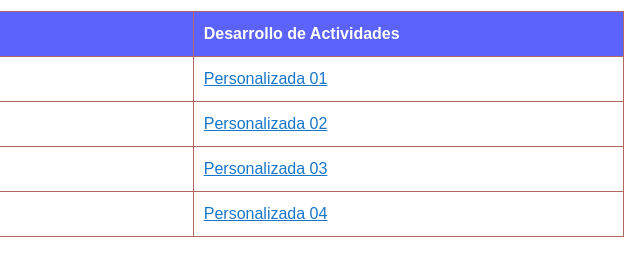
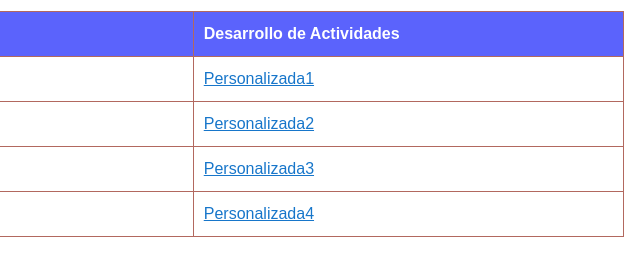
Before and after one commit to LEDSEGON/jj, a plain HTML site: page index.html in a window 1280 px wide. Shown: the part 338-610 px from the top of the page, 616-1256 px from the left. Drawn offline with Linux system fonts and the light colour scheme.

Commit message:
Arreglo index

```diff
--- a/index.html
+++ b/index.html
@@ -93,22 +93,22 @@
                     <tr>
                         <td>Primera Actividad</td>
                         <td><a href="actividad 01.html" target="_blank">Actividad 01</a></td>
-                        <td><a href="personalizada1.html" target="_blank">Personalizada 01</a></td>
+                        <td><a href="personalizada1.html" target="_blank">Personalizada1</a></td>
                     </tr>
                     <tr>
                         <td>Segunda Actividad</td>
                         <td><a href="actividad 02.html" target="_blank">Actividad 02</a></td>
-                        <td><a href="personalizada2.html" target="_blank">Personalizada 02</a></td>
+                        <td><a href="personalizada2.html" target="_blank">Personalizada2</a></td>
                     </tr>
                     <tr>
                         <td>Tercera Actividad</td>
                         <td><a href="actividad 03.html" target="_blank">Actividad 03</a></td>
-                        <td><a href="personalizada3.html" target="_blank">Personalizada 03</a></td>
+                        <td><a href="personalizada3.html" target="_blank">Personalizada3</a></td>
                     </tr>
                     <tr>
                         <td>Cuarta Actividad</td>
                         <td><a href="actividad 04.html" target="_blank">Actividad 04</a></td>
-                        <td><a href="personalizada4.html" target="_blank">Personalizada 04</a></td>
+                        <td><a href="personalizada4.html" target="_blank">Personalizada4</a></td>
                     </tr>
                 </tbody>
             </table>
```
